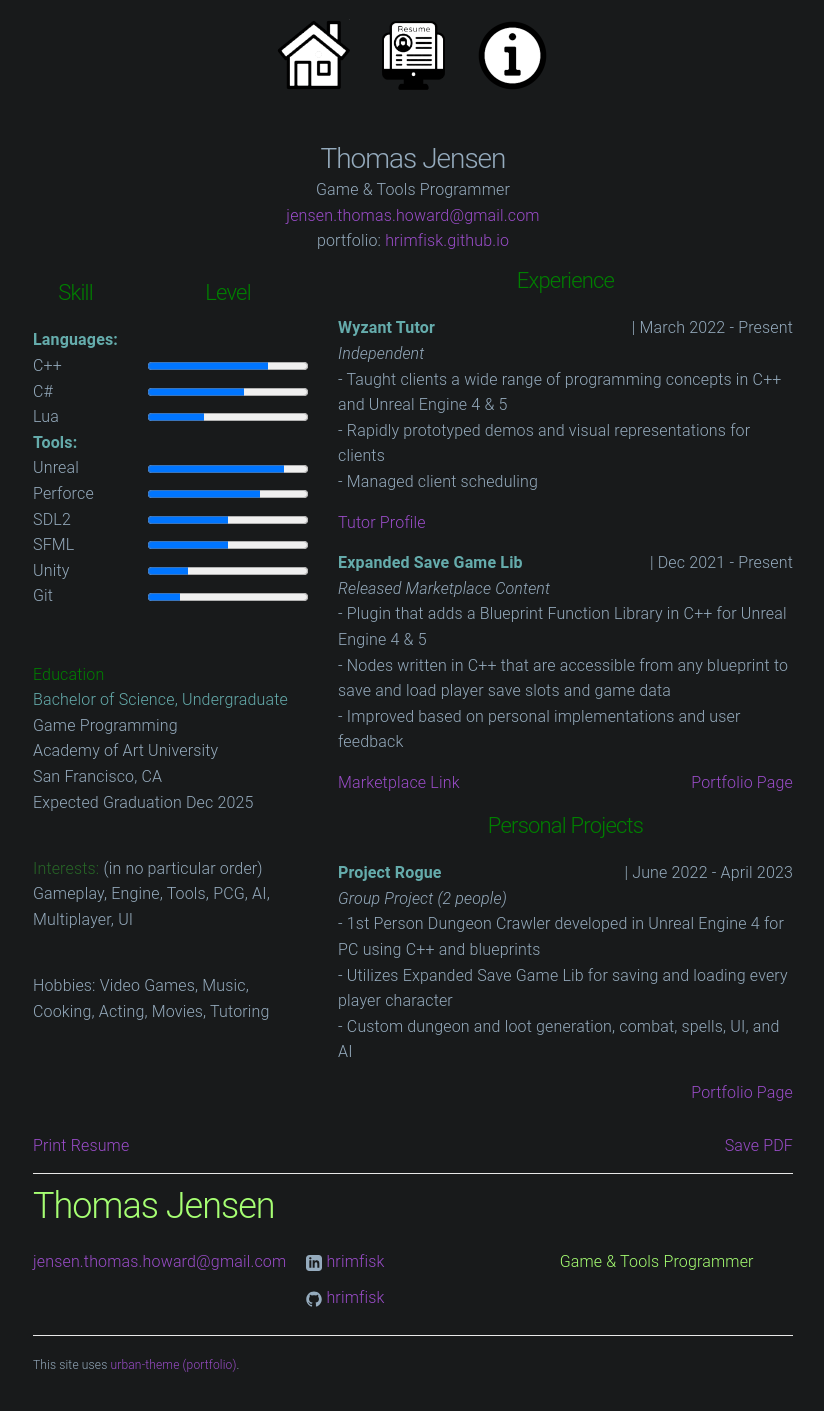
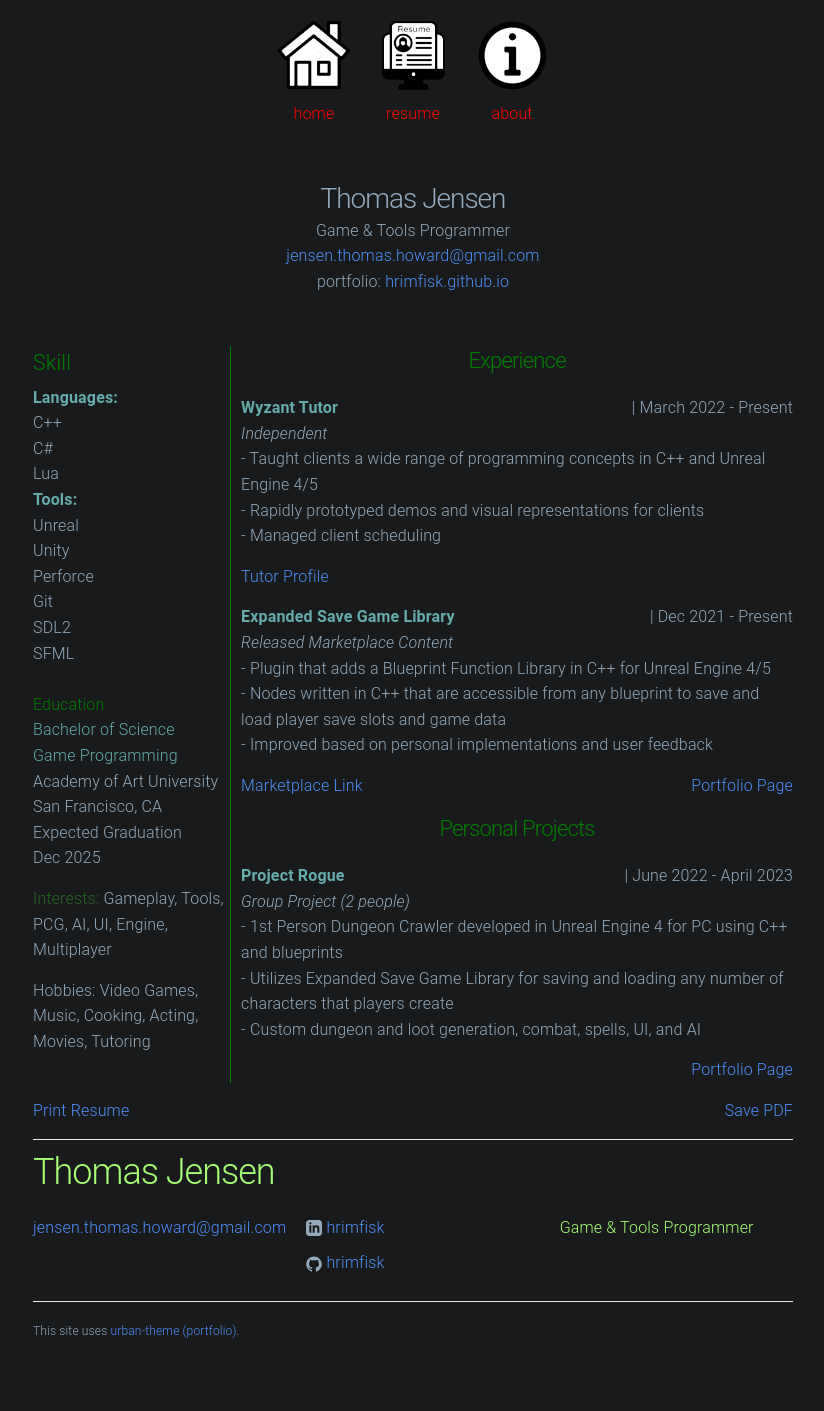
Before and after one commit to hrimfisk/hrimfisk.github.io, a Jekyll site: the page built from resume.md, in a window 1280 px wide. Shown: the whole page, without its empty margins (227-1051 px from the left). Built offline with Jekyll 4.4.1, drawn with Linux system fonts in a browser that asks for light colours; after the commit the page ends 1376 px from its top, so only the background shows below that.

Commit message:
applying second round of feedback

```diff
--- a/_includes/header.html
+++ b/_includes/header.html
@@ -1,18 +1,73 @@
 <!--
   <a class="site-title" href="{{ site.baseurl }}/"><img src="/assets/header.png"></a>
 -->
+<head>
+  <meta name="viewport" content="width=device-width, initial-scale=1">
+  <style>
+  table, th, td {
+    border: 0px solid black;
+    border-collapse: collapse;
+    padding: 0;
+  }
+
+  table.center {
+    display: inline-block;
+    color: red;
+    margin-left: auto;
+    margin-right: auto;
+  }
+  </style>
+</head>
+
 <header class="site-header">
+
   <nav class="navbar">
     <ul>
-      <li class="nav-item"><a href="{{ site.baseurl }}/">
-        <img src="/assets/home_icon.png" alt="home" width="75" height="75">
-      </a></li>
-	  <li class="nav-item"><a href="{{ site.baseurl }}/resume/">
-      <img src="/assets/resume_icon.png" alt="resume" width="75" height="75">
-    </a></li>
-      <li class="nav-item"><a href="{{ site.baseurl }}/about/">
-        <img src="/assets/about_icon.png" alt="about" width="75" height="75">
-      </a></li>
+      <li class="nav-item">
+        <table class = "center">
+          <tr>
+            <th>
+              <a href="{{ site.baseurl }}/">
+                <img src="/assets/home_icon.png" alt="home" width="75" height="75">
+              </a>
+            </th>
+          <tr>
+            <td style ="text-align: center">
+              home
+            </td>
+          </tr>
+        </table>
+        </li>
+	  <li class="nav-item">
+      <table class = "center">
+        <tr>
+          <th>
+            <a href="{{ site.baseurl }}/resume/">
+              <img src="/assets/resume_icon.png" alt="resume" width="75" height="75">
+            </a>
+          </th>
+        <tr>
+          <td style ="text-align: center">
+            resume
+          </td>
+        </tr>
+      </table>
+      </li>
+      <li class="nav-item">
+        <table class = "center">
+          <tr>
+            <th>
+              <a href="{{ site.baseurl }}/about/">
+                <img src="/assets/about_icon.png" alt="about" width="75" height="75">
+              </a>
+            </th>
+          <tr>
+            <td style ="text-align: center">
+              about
+            </td>
+          </tr>
+        </table>
+      </li>
     </ul>
   </nav>
   <div class="mobile-only">
--- a/_sass/milligram/_Color.scss
+++ b/_sass/milligram/_Color.scss
@@ -10,7 +10,7 @@
 // ––––––––––––––––––––––––––––––––––––––––––––––––––
 
 $color-initial: #fff !default;
-$color-primary: #9b4dca !default;
+$color-primary: #4f91fc !default;
 $color-secondary: #95abbd !default;
 $color-tertiary: #f4f5f6 !default;
 $color-quaternary: #d1d1d1 !default;
--- a/resume.md
+++ b/resume.md
@@ -8,102 +8,110 @@
 <style>
 h3
 {
-    text-align: center;
-    margin-bottom: 0;
+    margin: 0px;
 }
 h4
 {
     text-align: center;
     color: green;
 }
-subheading
+.skill
 {
-    color:rgb(101, 172, 172);
+    color: green;
+    font-size: 16pt;
+    margin-bottom: 5px;
 }
 table.skill
 {
     border: 0px solid black;
 }
+td.experience
+{
+    padding-left: 10px;
+}
 table, th, td {
     border: 0px solid black;
     vertical-align: top;
 }
+subheading
+{
+    color:rgb(101, 172, 172);
+}
+name
+{
+    font-size: 18pt;
+}
 </style>
+<center>
+<h3>Thomas Jensen</h3>
+Game & Tools Programmer
+<br>
+<a href="jensen.thomas.howard@gmail.com">jensen.thomas.howard@gmail.com</a>
+<br>
+portfolio: <a href="https://www.hrimfisk.github.io">hrimfisk.github.io</a>
+<br>
+<br>
+<br>
+</center>
+<!--
+<p style="text-align: left">
+    <name>Thomas Jensen</name>
+    <span style="float: right">
 
-<h3>Thomas Jensen</h3>
-<center>
-    Game & Tools Programmer<br>
-    <a href="jensen.thomas.howard@gmail.com">jensen.thomas.howard@gmail.com</a><br>
-    portfolio: <a href="https://www.hrimfisk.github.io">hrimfisk.github.io</a>
-    </center>
+    </span>
+<br>
+    Game & Tools Programmer
+    <span style="float: right">
+
+    </span>
+</p>
+-->
+
 <table style="width:100%">
     <tr>
-        <td style="width: 35%; border-right: 0px solid green"> <!-- 35 is the minimum for the left column. it will not shrink any more -->
-            <table class="skill">
-                <tr>
-                    <td>
-                        <h4>Skill</h4>
-                        <subheading><b>Languages:</b></subheading> <br>
-                        C++ <br>
-                        C# <br>
-                        Lua <br>
-                        <subheading><b>Tools:</b></subheading> <br>
-                        Unreal <br>
-                        Perforce <br>
-                        SDL2 <br>
-                        SFML <br>
-                        Unity <br>
-                        Git
-                    </td>
-
-                    <td>
-                        <h4>Level</h4>
-                        <br> <!-- Languages -->
-                        <progress id="C++" value="75" max="100"></progress>
-                        <progress id="C#" value="60" max="100"></progress>
-                        <progress id="Lua" value="35" max="100"></progress>
-                        <br> <!-- Tools -->
-                        <br>
-                        <progress id="Unreal" value="85" max="100"></progress>
-                        <progress id="Perforce" value="70" max="100"></progress>
-                        <progress id="SDL2" value="50" max="100"></progress>
-                        <progress id="SFML" value="50" max="100"></progress>
-                        <progress id="Unity" value="25" max="100"></progress>
-                        <progress id="Git" value="20" max="100"></progress>
-                    </td>
-                </tr>
-            </table>
+        <td style="width: 26%; border-right: 1px solid green"> <!-- 35 is the minimum for the left column. it will not shrink any more -->
+            <div class="skill">Skill</div>
+            <subheading><b>Languages:</b></subheading> <br>
+            C++ <br>
+            C# <br>
+            Lua <br>
+            <subheading><b>Tools:</b></subheading> <br>
+            Unreal <br>
+            Unity <br>
+            Perforce <br>
+            Git <br>
+            SDL2 <br>
+            SFML <br>
 
             <body>
                 <br>
                 <p>
                     <span style="color:green">Education</span><br>
-                    <subheading>Bachelor of Science, Undergraduate</subheading><br>
-                    Game Programming <br>
+                    <subheading>Bachelor of Science<br>
+                    Game Programming <br></subheading>
                     Academy of Art University <br>
                     San Francisco, CA <br>
-                    Expected Graduation Dec 2025
+                    Expected Graduation<br>
+                    Dec 2025
                 </p>
-                <br>
                 <p>
-                    <span style="color: rgb(39, 102, 39)">Interests:</span> (in no particular order) <br>
-                    Gameplay, Engine, Tools, PCG, AI, Multiplayer, UI
+                    <span style="color: rgb(39, 102, 39)">Interests:</span>
+                    Gameplay, Tools, PCG, AI, UI, Engine, Multiplayer
                 </p>
-                <br>
-                <p>
+                <p class = "dont-print">
                     Hobbies: Video Games, Music, Cooking, Acting, Movies, Tutoring
                 </p>
             </body>
 
         </td>
 
-        <td>
+        <td class = "experience">
             <h4>Experience</h4>
             <body>
                 <p style="text-align: left;">
                     <subheading><b>Wyzant Tutor</b></subheading><span style="float:right;">| March 2022 - Present</span><br>
                     <i>Independent</i> <br>
-                    - Taught clients a wide range of programming concepts in C++ and Unreal Engine 4 & 5 <br>
+                    - Taught clients a wide range of programming concepts in C++ and Unreal Engine 4/5 <br>
                     - Rapidly prototyped demos and visual representations for clients <br>
                     - Managed client scheduling
                     <div class="dont-print">
@@ -113,9 +121,9 @@
                     </div>
                 </p>
                 <p style="text-align: left;">
-                    <subheading><b>Expanded Save Game Lib</b></subheading> <span style="float:right;">| Dec 2021 - Present</span> <br>
+                    <subheading><b>Expanded Save Game Library</b></subheading> <span style="float:right;">| Dec 2021 - Present</span> <br>
                     <i>Released Marketplace Content</i>  <br>
-                    - Plugin that adds a Blueprint Function Library in C++ for Unreal Engine 4 & 5 <br>
+                    - Plugin that adds a Blueprint Function Library in C++ for Unreal Engine 4/5 <br>
                     - Nodes written in C++ that are accessible from any blueprint to save and load player save slots and game data <br>
                     - Improved based on personal implementations and user feedback
                     <div class="dont-print">
@@ -129,7 +137,7 @@
                     <subheading><b>Project Rogue</b></subheading> <span style="float:right;">| June 2022 - April 2023</span> <br>
                     <i>Group Project (2 people)</i> <br>
                     - 1st Person Dungeon Crawler developed in Unreal Engine 4 for PC using C++ and blueprints <br>
-                    - Utilizes Expanded Save Game Lib for saving and loading every player character <br>
+                    - Utilizes Expanded Save Game Library for saving and loading any number of characters that players create<br>
                     - Custom dungeon and loot generation, combat, spells, UI, and AI
                     <div class="dont-print">
                         <span style="float:right"><a href="https://hrimfisk.github.io/2023/04/09/project_rogue/">Portfolio Page</a></span>
@@ -144,7 +152,7 @@
     <p>
         <a href="javascript:window.print();">Print Resume</a>
         <span style="float: right">
-            <a href="/assets/Resume_ThomasJensen.pdf" download>
+            <a href="/assets/Resume.pdf" download>
                     Save PDF
             </a>
         </span>
```
Also changed, not shown: _posts/2022-02-16-save_plugin.md (+4 -4 lines), _posts/2023-05-24-tristram.md (+23 -3 lines), assets/debug_vis.png (added), assets/debug_vis2.png (added), assets/project_rogue_preview.png, 2 other files.
